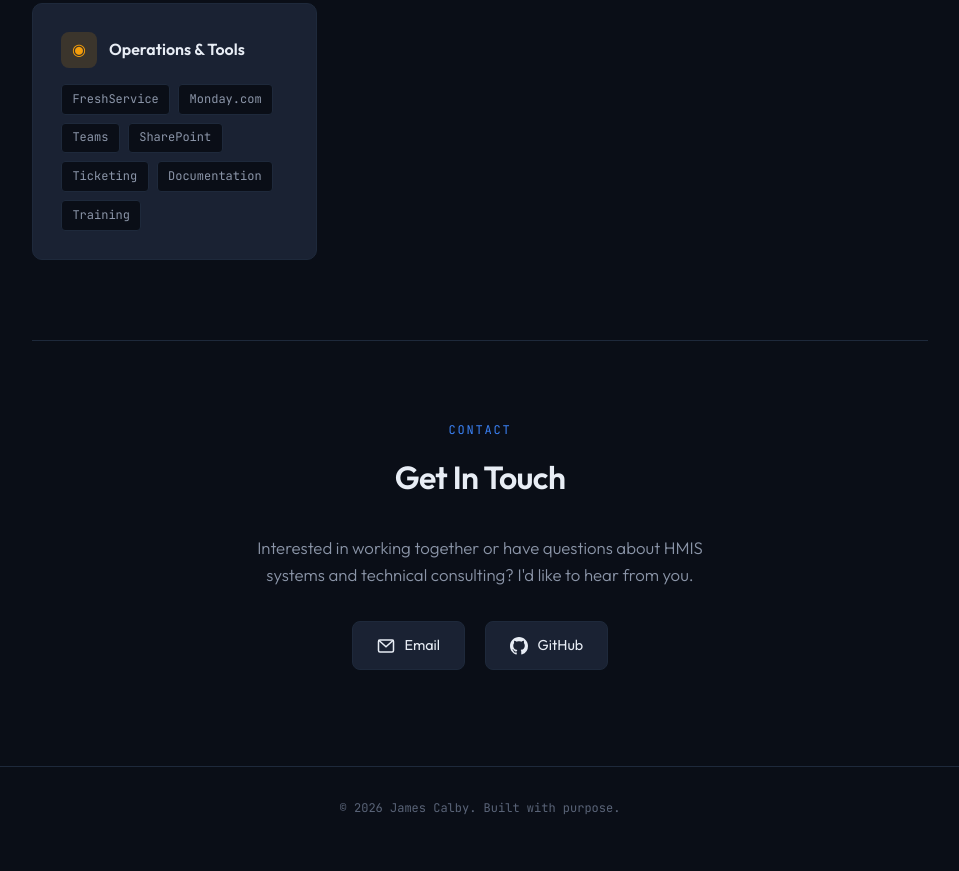
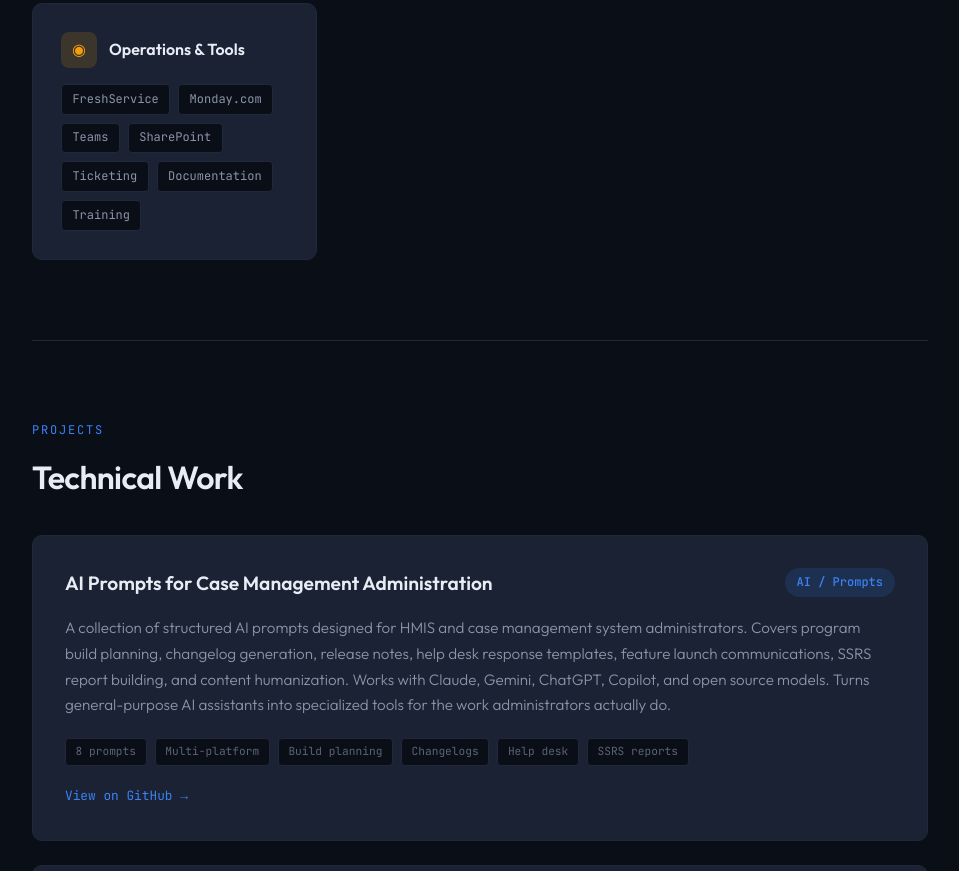
Before and after one commit to Calby/Website-Repo, a plain HTML site: page index.html in a window 1280 px wide. Shown: the part 1929-2800 px from the top of the page, without its empty margins (160-1119 px from the left). Before the commit the page ends 2779 px from the top, so only its background shows below. Drawn offline with Linux system fonts and the light colour scheme.

Commit message:
Update index.html

```diff
--- a/index.html
+++ b/index.html
@@ -591,21 +591,19 @@
 
     /* SCROLL ANIMATIONS */
     .fade-in {
-      opacity: 0;
-      transform: translateY(20px);
+      opacity: 1;
+      transform: translateY(0);
       transition: opacity 0.6s ease, transform 0.6s ease;
     }
 
-    .fade-in.visible {
+    .fade-in.animate {
+      opacity: 0;
+      transform: translateY(20px);
+    }
+
+    .fade-in.animate.visible {
       opacity: 1;
       transform: translateY(0);
-    }
-
-    /* Fallback: show content if JS fails */
-    noscript ~ * .fade-in,
-    .no-js .fade-in {
-      opacity: 1;
-      transform: none;
     }
   </style>
 </head>
@@ -621,6 +619,7 @@
     <ul class="nav-links">
       <li><a href="#about">About</a></li>
       <li><a href="#skills">Skills</a></li>
+      <li><a href="#projects">Projects</a></li>
       <li><a href="#contact">Contact</a></li>
     </ul>
   </nav>
@@ -735,13 +734,57 @@
 
   <div class="divider"><hr></div>
 
+  <!-- PROJECTS -->
+  <section id="projects" class="fade-in">
+    <div class="section-label">Projects</div>
+    <h2 class="section-title">Technical Work</h2>
+    <div class="projects-grid">
+
+      <div class="project-card">
+        <div class="project-header">
+          <h3>AI Prompts for Case Management Administration</h3>
+          <span class="project-lang" style="background: var(--accent-dim); color: var(--accent);">AI / Prompts</span>
+        </div>
+        <p>A collection of structured AI prompts designed for HMIS and case management system administrators. Covers program build planning, changelog generation, release notes, help desk response templates, feature launch communications, SSRS report building, and content humanization. Works with Claude, Gemini, ChatGPT, Copilot, and open source models. Turns general-purpose AI assistants into specialized tools for the work administrators actually do.</p>
+        <div class="project-features">
+          <span class="project-feature">8 prompts</span>
+          <span class="project-feature">Multi-platform</span>
+          <span class="project-feature">Build planning</span>
+          <span class="project-feature">Changelogs</span>
+          <span class="project-feature">Help desk</span>
+          <span class="project-feature">SSRS reports</span>
+        </div>
+        <a href="https://github.com/Calby/ai-prompts-case-management" class="project-link" target="_blank">View on GitHub &rarr;</a>
+      </div>
+
+      <div class="project-card">
+        <div class="project-header">
+          <h3>CaseWorthy HTML Dashboard Templates</h3>
+          <span class="project-lang" style="background: var(--orange-dim); color: var(--orange);">HTML / CSS</span>
+        </div>
+        <p>Pure HTML/CSS templates designed for CaseWorthy's WYSIWYG editor. Includes a ready-to-use help center dashboard, a universal AI prompt for building custom templates on any platform, a quick reference cheat sheet with SVG icons and layout patterns, and a downloadable Claude skill. No JavaScript, no external dependencies, inline CSS only. Paste into CaseWorthy and customize.</p>
+        <div class="project-features">
+          <span class="project-feature">Inline CSS</span>
+          <span class="project-feature">SVG icons</span>
+          <span class="project-feature">Claude skill</span>
+          <span class="project-feature">Universal AI prompt</span>
+          <span class="project-feature">No JavaScript</span>
+        </div>
+        <a href="https://github.com/Calby/caseworthy-html-dashboard-templates" class="project-link" target="_blank">View on GitHub &rarr;</a>
+      </div>
+
+    </div>
+  </section>
+
+  <div class="divider"><hr></div>
+
   <!-- CONTACT -->
   <section id="contact" class="contact-section fade-in">
     <div class="section-label">Contact</div>
     <h2 class="section-title">Get In Touch</h2>
     <p class="contact-desc">Interested in working together or have questions about HMIS systems and technical consulting? I'd like to hear from you.</p>
     <div class="contact-links">
-      <a href="mailto:jamescalby@gmail.com" class="contact-btn">
+      <a href="/cdn-cgi/l/email-protection#c4aea5a9a1b7a7a5a8a6bd84a3a9a5ada8eaa7aba9" class="contact-btn">
         <svg viewBox="0 0 24 24" fill="none" stroke="currentColor" stroke-width="2"><rect x="2" y="4" width="20" height="16" rx="2"/><path d="M22 4L12 13L2 4"/></svg>
         Email
       </a>
@@ -758,20 +801,22 @@
   </footer>
 
   <script>
-    // Scroll animation
-    const observer = new IntersectionObserver((entries) => {
-      entries.forEach(entry => {
+    var sections = document.querySelectorAll('.fade-in');
+    var observer = new IntersectionObserver(function(entries) {
+      entries.forEach(function(entry) {
         if (entry.isIntersecting) {
           entry.target.classList.add('visible');
         }
       });
     }, { threshold: 0.1 });
 
-    document.querySelectorAll('.fade-in').forEach(el => observer.observe(el));
+    sections.forEach(function(el) {
+      el.classList.add('animate');
+      observer.observe(el);
+    });
 
-    // Close mobile nav on link click
-    document.querySelectorAll('.nav-links a').forEach(link => {
-      link.addEventListener('click', () => {
+    document.querySelectorAll('.nav-links a').forEach(function(link) {
+      link.addEventListener('click', function() {
         document.querySelector('.nav-links').classList.remove('open');
       });
     });
```
